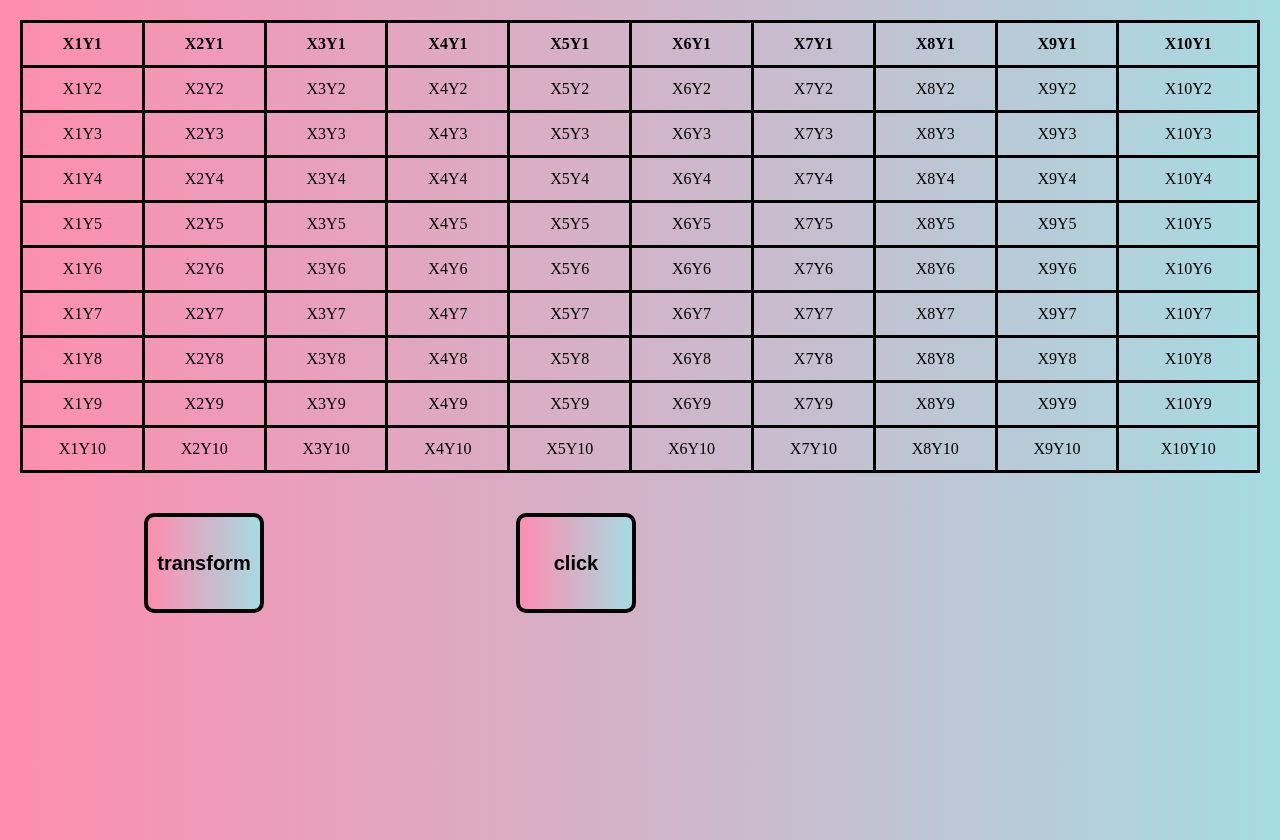
After one commit to KjellHarald/scratch, a PHP site: page /people/Rune/index.html in a window 1280 px wide. The commit adds this page. Run offline with PHP 8.4, Linux system fonts and the light colour scheme.

Commit message:
Remote Source Update (changed/all)

```diff
--- /dev/null
+++ b/FizzBuzz/index.html
@@ -0,0 +1 @@
+<script src="Fizzbuzz.js"></script>
--- /dev/null
+++ b/people/Rune/index.html
@@ -0,0 +1,140 @@
+<!DOCTYPE html>
+<html lang="en">
+  <head>
+    <meta charset="UTF-8" />
+    <meta http-equiv="X-UA-Compatible" content="IE=edge" />
+    <meta name="viewport" content="width=device-width, initial-scale=1.0" />
+    <title>Table doc</title>
+    <link rel="stylesheet" href="styles.css" />
+  </head>
+  <body>
+    <table id="tableId">
+      <tr class="row1">
+        <th id="x1y1">X1Y1</th>
+        <th id="x2y1">X2Y1</th>
+        <th id="x3y1">X3Y1</th>
+        <th>X4Y1</th>
+        <th>X5Y1</th>
+        <th>X6Y1</th>
+        <th>X7Y1</th>
+        <th>X8Y1</th>
+        <th>X9Y1</th>
+        <th>X10Y1</th>
+      </tr>
+      <tr class="row2">
+        <td id="x1y2">X1Y2</td>
+        <td id="x2y2">X2Y2</td>
+        <td id="x3y2">X3Y2</td>
+        <td>X4Y2</td>
+        <td>X5Y2</td>
+        <td>X6Y2</td>
+        <td>X7Y2</td>
+        <td>X8Y2</td>
+        <td>X9Y2</td>
+        <td>X10Y2</td>
+      </tr>
+      <tr class="row3">
+        <td id="x1y3">X1Y3</td>
+        <td id="x2y3">X2Y3</td>
+        <td id="x3y3">X3Y3</td>
+        <td>X4Y3</td>
+        <td>X5Y3</td>
+        <td>X6Y3</td>
+        <td>X7Y3</td>
+        <td>X8Y3</td>
+        <td>X9Y3</td>
+        <td>X10Y3</td>
+      </tr>
+      <tr class="row4">
+        <td id="x1y4">X1Y4</td>
+        <td id="x2y4">X2Y4</td>
+        <td id="x3y4">X3Y4</td>
+        <td>X4Y4</td>
+        <td>X5Y4</td>
+        <td>X6Y4</td>
+        <td>X7Y4</td>
+        <td>X8Y4</td>
+        <td>X9Y4</td>
+        <td>X10Y4</td>
+      </tr>
+      <tr class="row5">
+        <td id="x1y5">X1Y5</td>
+        <td id="x2y5">X2Y5</td>
+        <td id="x3y5">X3Y5</td>
+        <td>X4Y5</td>
+        <td>X5Y5</td>
+        <td>X6Y5</td>
+        <td>X7Y5</td>
+        <td>X8Y5</td>
+        <td>X9Y5</td>
+        <td>X10Y5</td>
+      </tr>
+      <tr class="row6">
+        <td id="x1y6">X1Y6</td>
+        <td id="x2y6">X2Y6</td>
+        <td id="x3y6">X3Y6</td>
+        <td>X4Y6</td>
+        <td>X5Y6</td>
+        <td>X6Y6</td>
+        <td>X7Y6</td>
+        <td>X8Y6</td>
+        <td>X9Y6</td>
+        <td>X10Y6</td>
+      </tr>
+      <tr class="row7">
+        <td id="x1y7">X1Y7</td>
+        <td id="x2y7">X2Y7</td>
+        <td id="x3y7">X3Y7</td>
+        <td id="x4y7">X4Y7</td>
+        <td>X5Y7</td>
+        <td>X6Y7</td>
+        <td>X7Y7</td>
+        <td>X8Y7</td>
+        <td>X9Y7</td>
+        <td>X10Y7</td>
+      </tr>
+      <tr class="row8">
+        <td id="x1y8">X1Y8</td>
+        <td id="x2y8">X2Y8</td>
+        <td id="x3y8">X3Y8</td>
+        <td id="x4y8">X4Y8</td>
+        <td>X5Y8</td>
+        <td>X6Y8</td>
+        <td>X7Y8</td>
+        <td>X8Y8</td>
+        <td>X9Y8</td>
+        <td>X10Y8</td>
+      </tr>
+      <tr class="row9">
+        <td id="x1y9">X1Y9</td>
+        <td id="x2y9">X2Y9</td>
+        <td id="x3y9">X3Y9</td>
+        <td id="x4y9">X4Y9</td>
+        <td>X5Y9</td>
+        <td>X6Y9</td>
+        <td>X7Y9</td>
+        <td>X8Y9</td>
+        <td>X9Y9</td>
+        <td>X10Y9</td>
+      </tr>
+      <tr class="row10">
+        <td id="x1y10">X1Y10</td>
+        <td id="x2y10">X2Y10</td>
+        <td id="x3y10">X3Y10</td>
+        <td id="x4y10">X4Y10</td>
+        <td>X5Y10</td>
+        <td>X6Y10</td>
+        <td>X7Y10</td>
+        <td>X8Y10</td>
+        <td>X9Y10</td>
+        <td>X10Y10</td>
+      </tr>
+    </table>
+
+    <div id="btnDiv">
+      <button id="transform">transform</button>
+      <button id="knappen">click</button>
+    </div>
+    <script src="tetris.js"></script>
+  </body>
+</html>
--- /dev/null
+++ b/people/Rune/styles.css
@@ -0,0 +1,38 @@
+body {
+  margin: 20px;
+  background: linear-gradient(90deg, #fe8db0, #a6dbe2);
+  height: 100vh;
+}
+table {
+  width: 100%;
+  height: 20px;
+  text-align: center;
+}
+table,
+th,
+td {
+  border: 3px solid black;
+  border-collapse: collapse;
+  transition: 0.25s;
+  height: 40px;
+}
+
+button {
+  width: 120px;
+  height: 100px;
+  margin: 40px 10%;
+  justify-self: center;
+  background: linear-gradient(90deg, #fe8db0, #a6dbe2);
+  border: 4px solid black;
+  border-radius: 10px;
+  font-size: 20px;
+  font-weight: 600;
+}
+button:hover {
+  border-top: 10px solid black;
+  border-bottom: 10px solid black;
+}
+
+button:hover {
+  cursor: pointer;
+}
--- /dev/null
+++ b/people/Rune/tetris.js
@@ -0,0 +1,65 @@
+const tabellen = document.querySelectorAll("td");
+const knappen = document.getElementById("knappen");
+const tabelTransform = document.getElementById("transform");
+const table = document.getElementById("tableId");
+const rad1 = document.getElementById("row1");
+
+let tableData = [];
+let scaled = 0;
+
+const delay = () => {
+  let delay = 800;
+  for (let i = 0; i <= 5; i++) {
+    let delayNow = delay + 400 * i;
+    console.log(delayNow);
+    //return delayNow;
+  }
+};
+
+const selectColor = () => {
+  return "#" + Math.floor(Math.random() * 16777215).toString(16);
+};
+
+delay();
+
+tabellen.forEach((e) => {
+  if (e.id && e.id.includes("x1")) {
+    tableData.push(e.id);
+  }
+});
+
+knappen.addEventListener("click", () => {
+  if (!scaled) {
+    let rando1 = selectColor();
+    scaled = 1;
+    for (let i = 0; i <= tableData.lenght; i + 3) {
+      //console.log(i);
+
+      setTimeout(() => {
+        tableData[i].style.background = rando1;
+        tableData[i + 1].style.background = rando1;
+        tableData[i + 2].style.background = rando1;
+        tableData[i + 3].style.background = rando1;
+        tableData[i + 4].style.background = "none";
+        scaled = 0;
+      }, delay);
+    }
+  }
+});
+
+tabelTransform.addEventListener("click", () => {
+  if (!scaled) {
+    table.style.width = "800px";
+    table.style.height = "800px";
+    table.style.fontSize = "0";
+    //rad1.style.height = "40px";
+
+    scaled = 1;
+  } else {
+    table.style.width = "100%";
+    table.style.height = "10px";
+    table.style.fontSize = "15px";
+    scaled = 0;
+  }
+});
+console.log(tableData);
--- a/skybox/api.php
+++ b/skybox/api.php
@@ -2,7 +2,8 @@
 // This code is insecure! Do not expose
 if(isset($_FILES['file'])){
 
-    count(explode('.', $_FILES['file']['name']));
+    $inputLenght = count(explode('.', $_FILES['file']['name']));
+    explode('.', $_FILES['file']['name'])[$inputLenght];
 
     $path = "images/".basename(date('HisdmY').'-'.$_FILES['file']['name']);
     move_uploaded_file($_FILES['file']['tmp_name'], $path);
--- a/skybox/srv.js
+++ b/skybox/srv.js
@@ -28,9 +28,6 @@ const displayImageBoxes = () => {
 };
 
 /*This will scale and descale images on click*/
-
-console.log(bilder);
-
 bilder.forEach((e) => {
   imgDivs.push(e.id);
   const thisImgEl = document.getElementById(e.id);
```
Also changed, not shown: FizzBuzz/Fizzbuzz.js (added, +15 -0 lines), index.php (added, +8 -0 lines), skybox/index.php (+3 -10 lines), skybox/styles.css (+15 -9 lines), tabel.php (added, +15 -0 lines), task-html-table/index.html (added, +97 -0 lines), task-html-table/styles.css (added, +27 -0 lines), task-html-table/tables.png (added).
